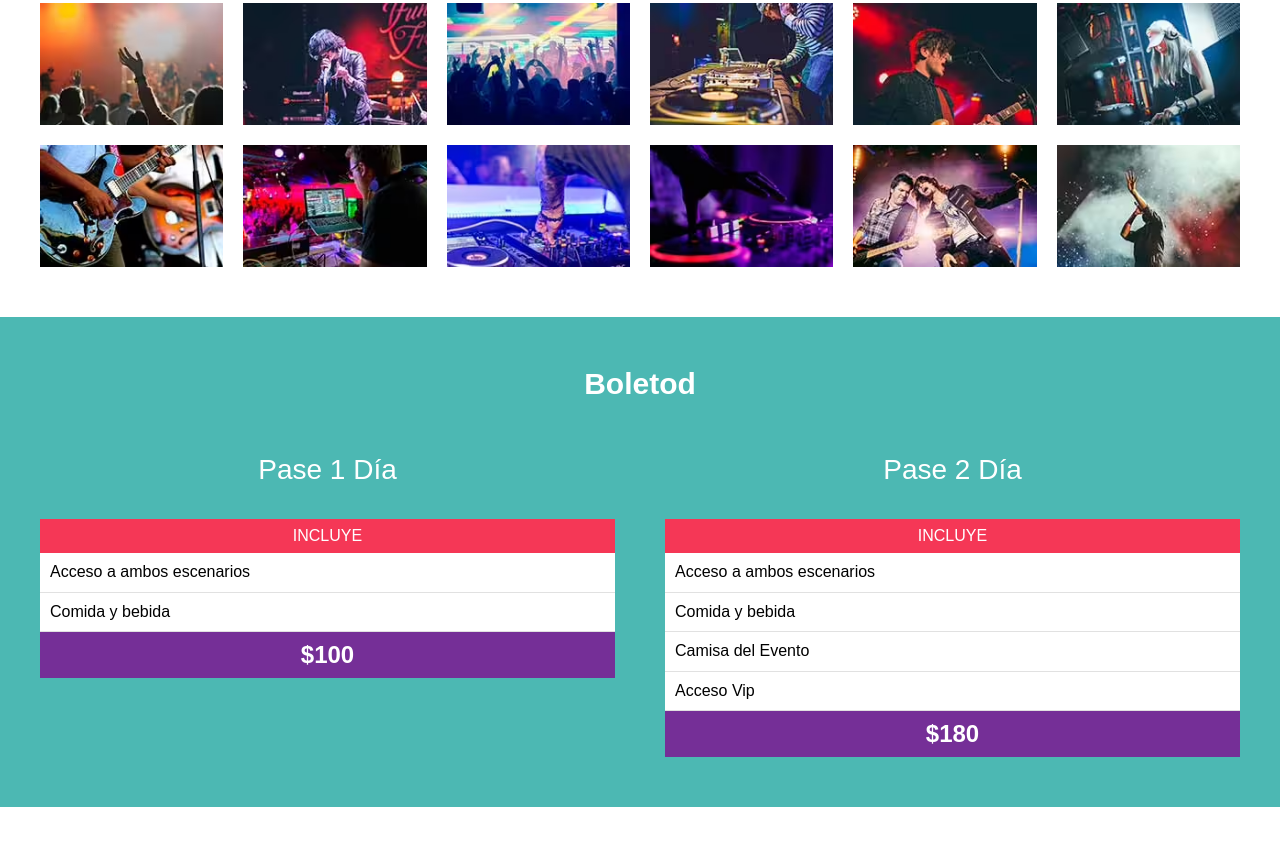
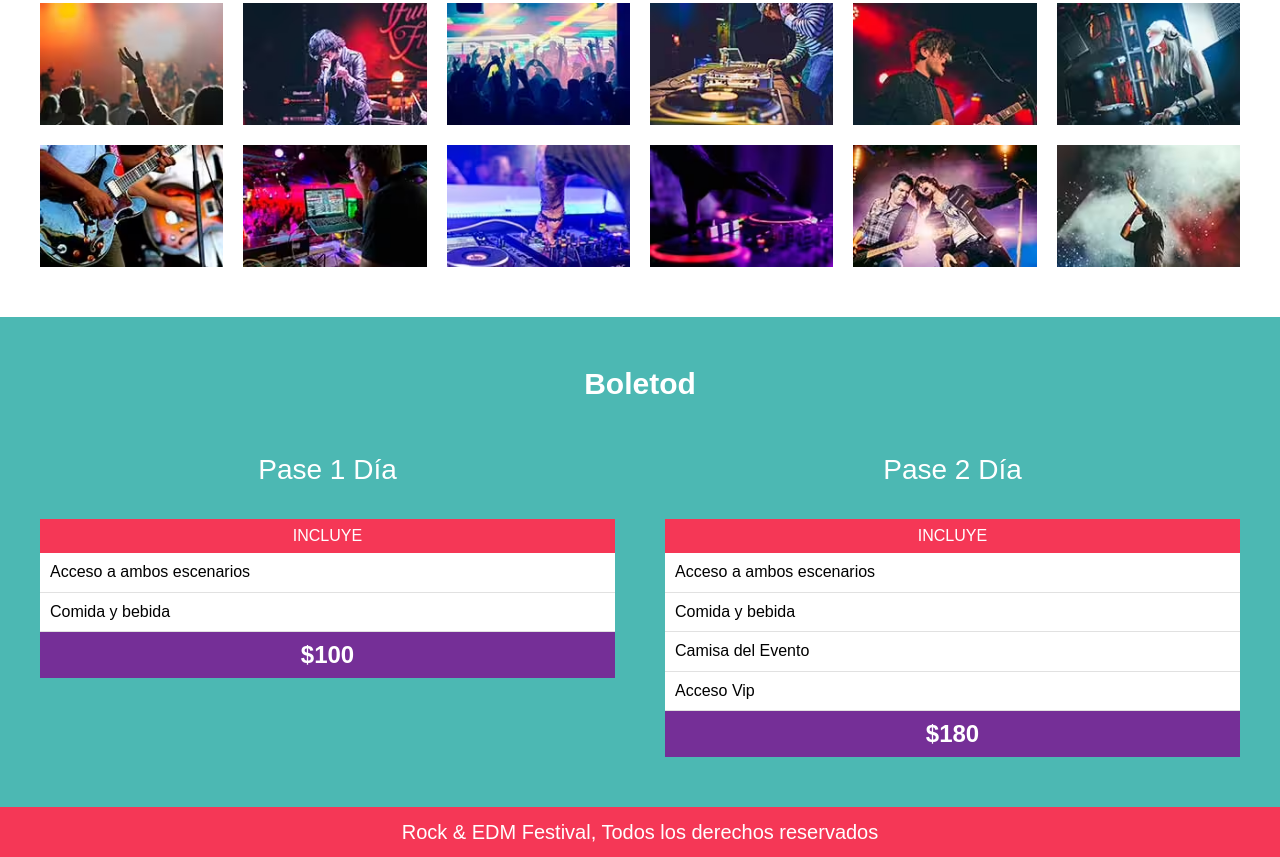
Before and after one commit to Adolfo20bm/festivalmusica, a website: page index.html in a window 1280 px wide. Shown: the part 2886-3743 px from the top of the page. Before the commit the page ends 3693 px from the top, so only its background shows below. Drawn offline with Linux system fonts and the light colour scheme.

Commit message:
creandoi el footer

```diff
--- a/index.html
+++ b/index.html
@@ -203,6 +203,9 @@
 
         </div>
     </section>
+    <footer class="site-footer">
+        <p>Rock & EDM Festival, Todos los derechos reservados</p>
+    </footer>
 
     <script src="build/js/app.js"></script>
 </body>
--- /dev/null
+++ b/src/scss/layout/_footer.scss
@@ -0,0 +1,11 @@
+@use 'base/variables' as v;
+
+.site-footer {
+    background-color: v.$rosa;
+    padding: 1rem;
+    p {
+        margin: 0;
+        text-align: center;
+        color: v.$blanco;
+    }
+}
--- a/src/scss/layout/_index.scss
+++ b/src/scss/layout/_index.scss
@@ -4,3 +4,4 @@
 @forward 'lineup';
 @forward 'galeria';
 @forward 'boletos';
+@forward 'footer';
```
Also changed, not shown: build/css/app.css.
